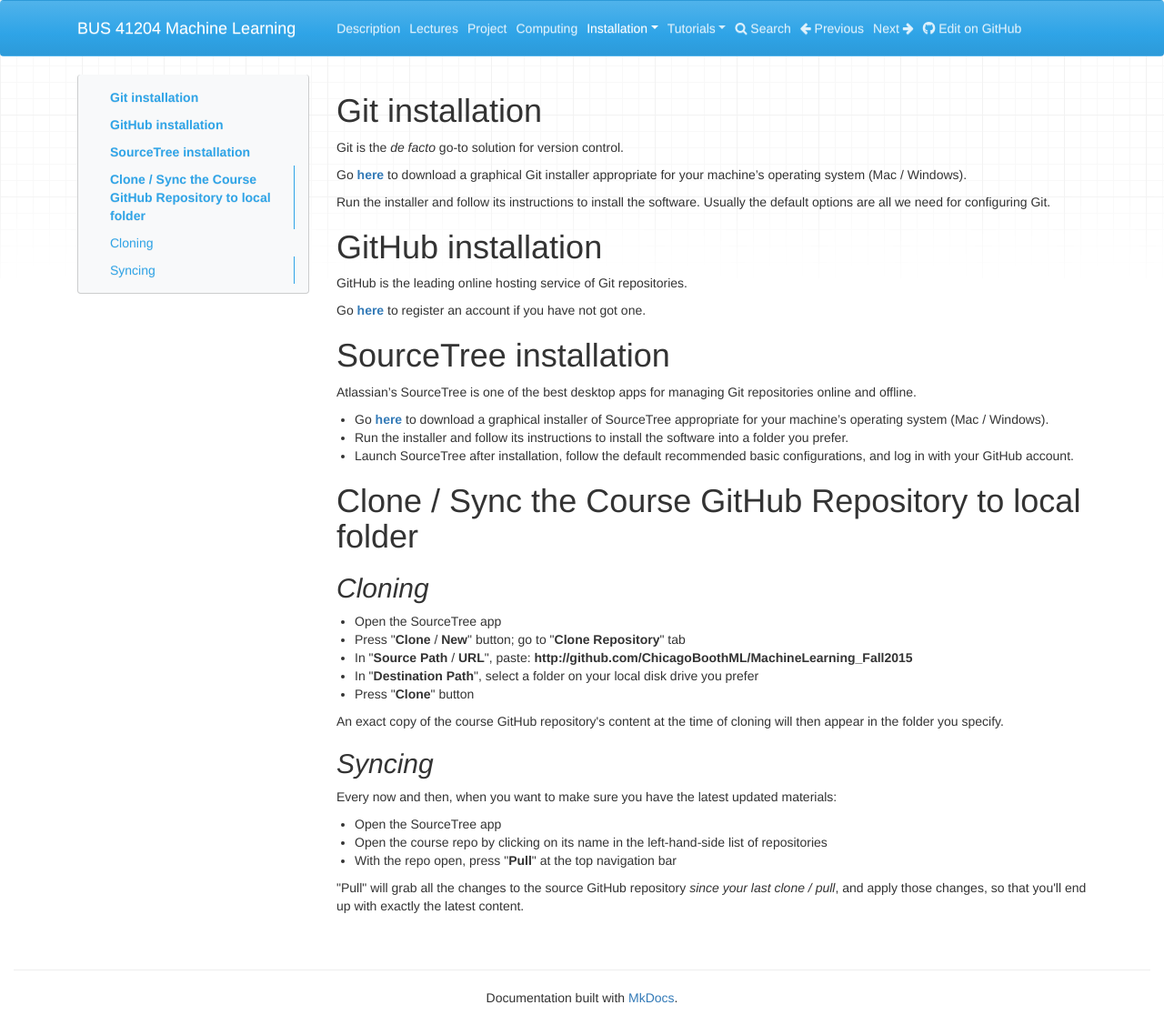
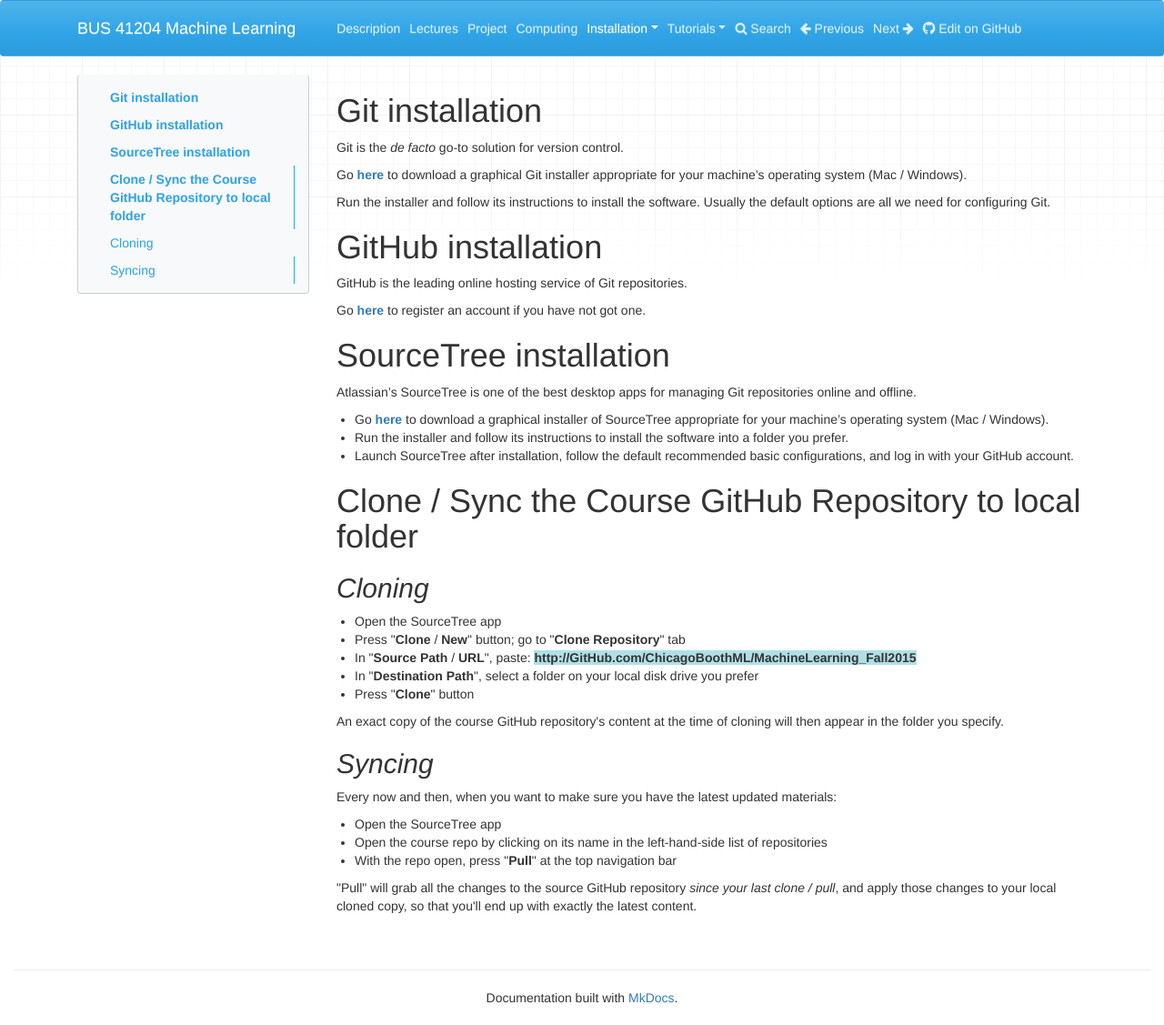
Before and after one commit to ChicagoBoothML/MachineLearning_Fall2015, an MkDocs documentation site: the page built from docs/Installation/Git, GitHub & SourceTree.md, in a window 1280 px wide and 1127 px high. Shown: the whole window at 91% size. Built offline with MkDocs 1.6.1, drawn with Linux system fonts in a browser that asks for light colours; nearby versions of some CDN libraries; old or Windows-style settings are respelled for this version of MkDocs.

Commit message:
update website

```diff
--- a/docs/Installation/Git, GitHub & SourceTree.md
+++ b/docs/Installation/Git, GitHub & SourceTree.md
@@ -29,12 +29,13 @@
 
 - Open the SourceTree app
 - Press "**Clone** / **New**" button; go to "**Clone Repository**" tab
-- In "**Source Path** / **URL**", paste: **http://github.com/ChicagoBoothML/MachineLearning_Fall2015**
+- In "**Source Path** / **URL**", paste: <span style="background-color: PowderBlue"><b>http://GitHub.com/ChicagoBoothML/MachineLearning_Fall2015</b></span>
 - In "**Destination Path**", select a folder on your local disk drive you prefer
 - Press "**Clone**" button
 
 An exact copy of the course GitHub repository's content at the time of cloning
 will then appear in the folder you specify.
+
 
 ## _Syncing_
 
@@ -45,4 +46,4 @@
 - With the repo open, press "**Pull**" at the top navigation bar
 
 "Pull" will grab all the changes to the source GitHub repository _since your last clone / pull_,
-and apply those changes, so that you'll end up with exactly the latest content.
+and apply those changes to your local cloned copy, so that you'll end up with exactly the latest content.
```
